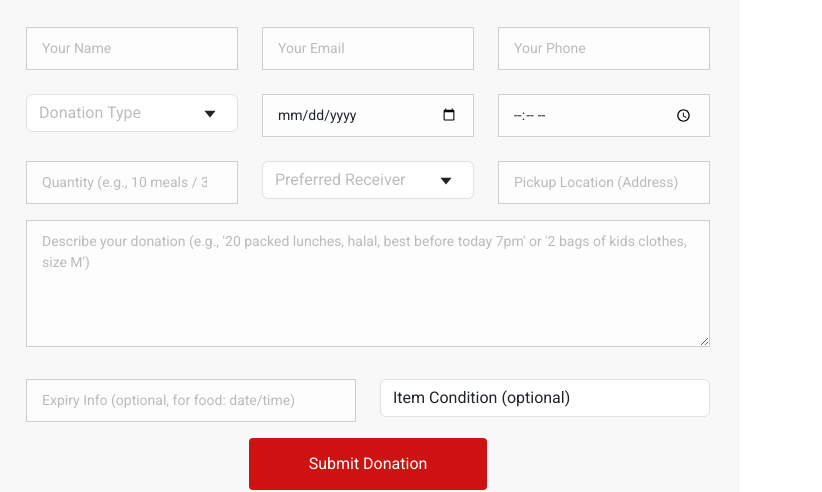
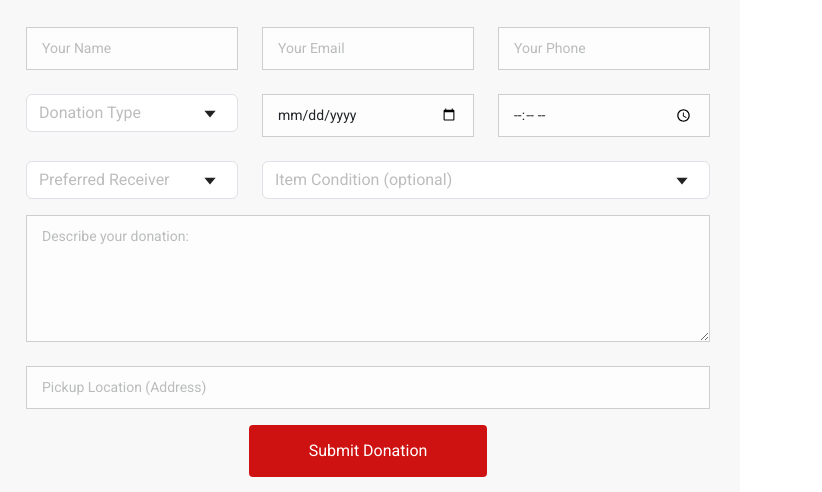
Before and after one commit to peiwwenn/donation, a plain HTML site: page food-rescue/public/index.html in a window 1280 px wide. Shown: the part 5833-6325 px from the top of the page, 458-1280 px from the left. Drawn offline with Linux system fonts and the light colour scheme; no server answers.

Commit message:
change donation part

```diff
--- a/food-rescue/public/index.html
+++ b/food-rescue/public/index.html
@@ -903,9 +903,9 @@
                 </div>
 
                 <!-- Quantity -->
-                <div class="col-lg-4 col-md-6">
+                <!-- <div class="col-lg-4 col-md-6">
                   <input type="number" class="form-control" name="quantity" id="quantity" placeholder="Quantity (e.g., 10 meals / 3 bags)" required="">
-                </div>
+                </div> -->
 
                 <!-- Preferred Receiver -->
                  <div class="col-lg-4 col-md-6">
@@ -918,28 +918,9 @@
                   </select>
                 </div>
 
-                <!-- Location -->
-                <div class="col-lg-4 col-md-6">
-                  <input type="text" class="form-control" name="location" id="location" placeholder="Pickup Location (Address)" required="">
-                </div>
-
-              </div>
-
-              <!-- Description -->
-              <div class="form-group mt-3">
-                <textarea class="form-control" name="description" rows="5"
-                  placeholder="Describe your donation (e.g., '20 packed lunches, halal, best before today 7pm' or '2 bags of kids clothes, size M')"
-                  required=""></textarea>
-              </div>
-
-              <!-- Optional: Expiry (for food) -->
-              <div class="row gy-4 mt-2">
-                <div class="col-lg-6 col-md-6">
-                  <input type="text" class="form-control" name="expiry_info" id="expiry_info"
-                    placeholder="Expiry Info (optional, for food: date/time)">
-                </div>
-                <div class="col-lg-6 col-md-6">
-                  <select class="form-control" name="condition" id="condition">
+                <!-- Item Condition -->
+                 <div class="col-lg-8 col-md-6">
+                  <select class="form-control input-dropdown" name="condition" id="condition" required>
                     <option value="" disabled selected>Item Condition (optional)</option>
                     <option value="new">New</option>
                     <option value="like_new">Like New</option>
@@ -947,7 +928,28 @@
                     <option value="used_fair">Used - Fair</option>
                   </select>
                 </div>
+
+              <!-- Description -->
+              <div class="form-group mt-3">
+                <textarea class="form-control" name="description" rows="5"
+                  placeholder="Describe your donation:"
+                  placeholder="-quantity/size of your food/items (e.g. 20 packed lunch, halal or 2 bags of kids clothes)"
+                  placeholder="-expiry info (e.g. food:date)"
+                  required=""></textarea>
               </div>
+
+              <!-- Location -->
+              <div class="col-lg-12 col-md-8">
+                <input type="text" class="form-control" name="location" id="location" placeholder="Pickup Location (Address)" required="">
+              </div>
+
+              <!-- Optional: Expiry (for food) -->
+              <!-- <div class="row gy-4 mt-2">
+                <div class="col-lg-6 col-md-6">
+                  <input type="text" class="form-control" name="expiry_info" id="expiry_info"
+                    placeholder="Expiry Info (optional, for food: date/time)">
+                </div>
+              </div> -->
 
               <div class="text-center mt-3">
                 <div class="loading">Loading</div>
```
